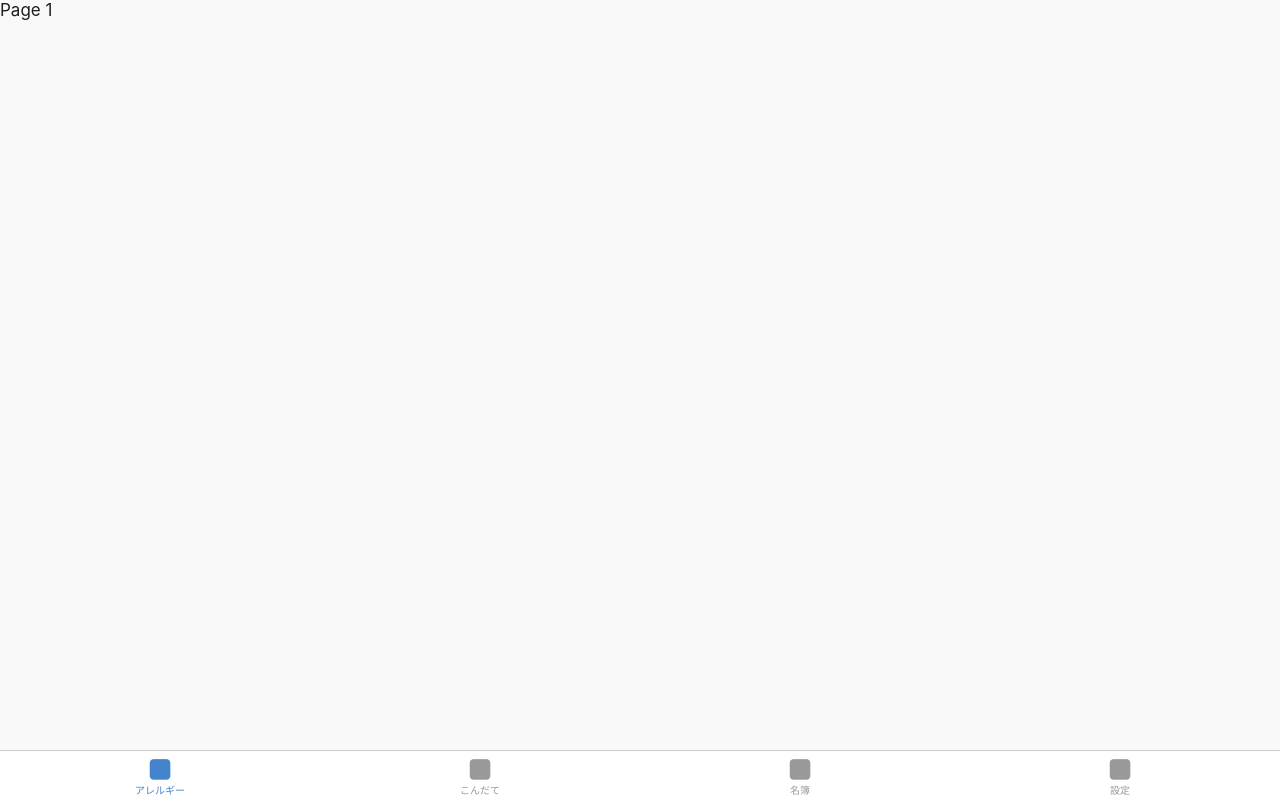
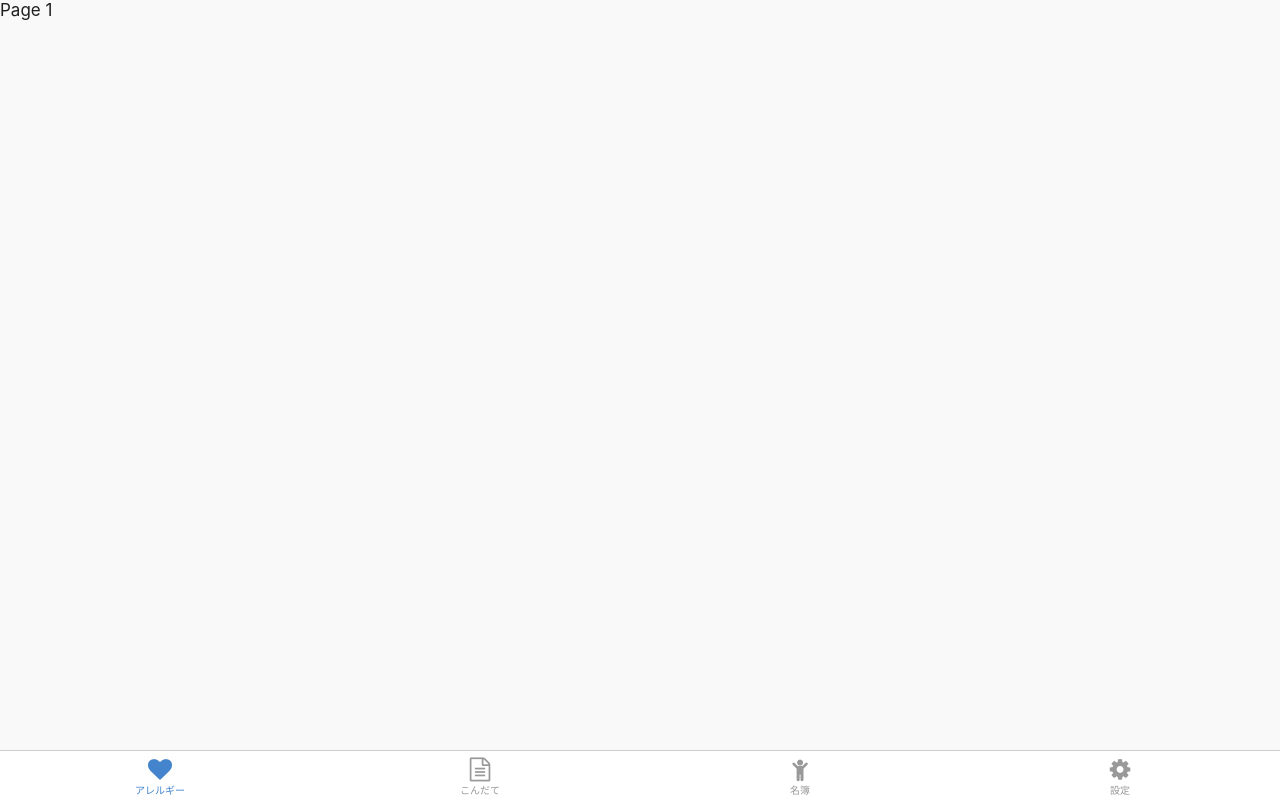
Before and after one commit to sassy-baby/AllergyChecker, a browser extension: page www/index.html in a window 1280 px wide. Drawn offline with Linux system fonts and the light colour scheme.

Commit message:
タブバーのアイコンを変更 #3

```diff
--- a/www/index.html
+++ b/www/index.html
@@ -26,10 +26,10 @@
 <body>
     <ons-page ng-controller="AppController as app">
         <ons-tabbar>
-          <ons-tab page="page1.html" label="アレルギー" icon="square" active="true"></ons-tab>
-          <ons-tab page="page2.html" label="こんだて" icon="square"></ons-tab>
-          <ons-tab page="page2.html" label="名簿" icon="square"></ons-tab>
-          <ons-tab page="page2.html" label="設定" icon="square"></ons-tab>
+          <ons-tab page="page1.html" label="アレルギー" icon="fa-heart" active="true"></ons-tab>
+          <ons-tab page="page2.html" label="こんだて" icon="fa-file-text-o"></ons-tab>
+          <ons-tab page="page2.html" label="名簿" icon="fa-child"></ons-tab>
+          <ons-tab page="page2.html" label="設定" icon="fa-gear"></ons-tab>
         </ons-tabbar>
     </ons-page>
 
```
